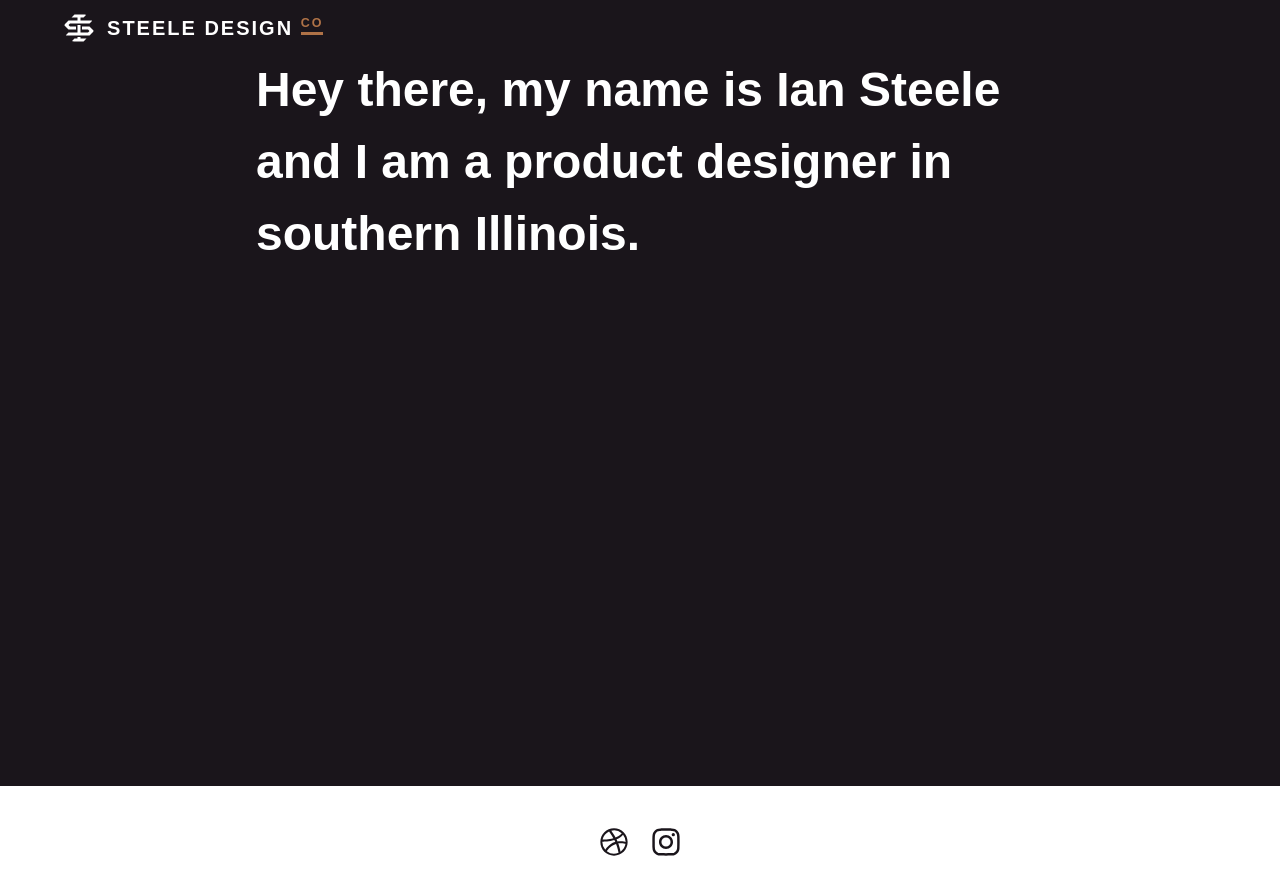
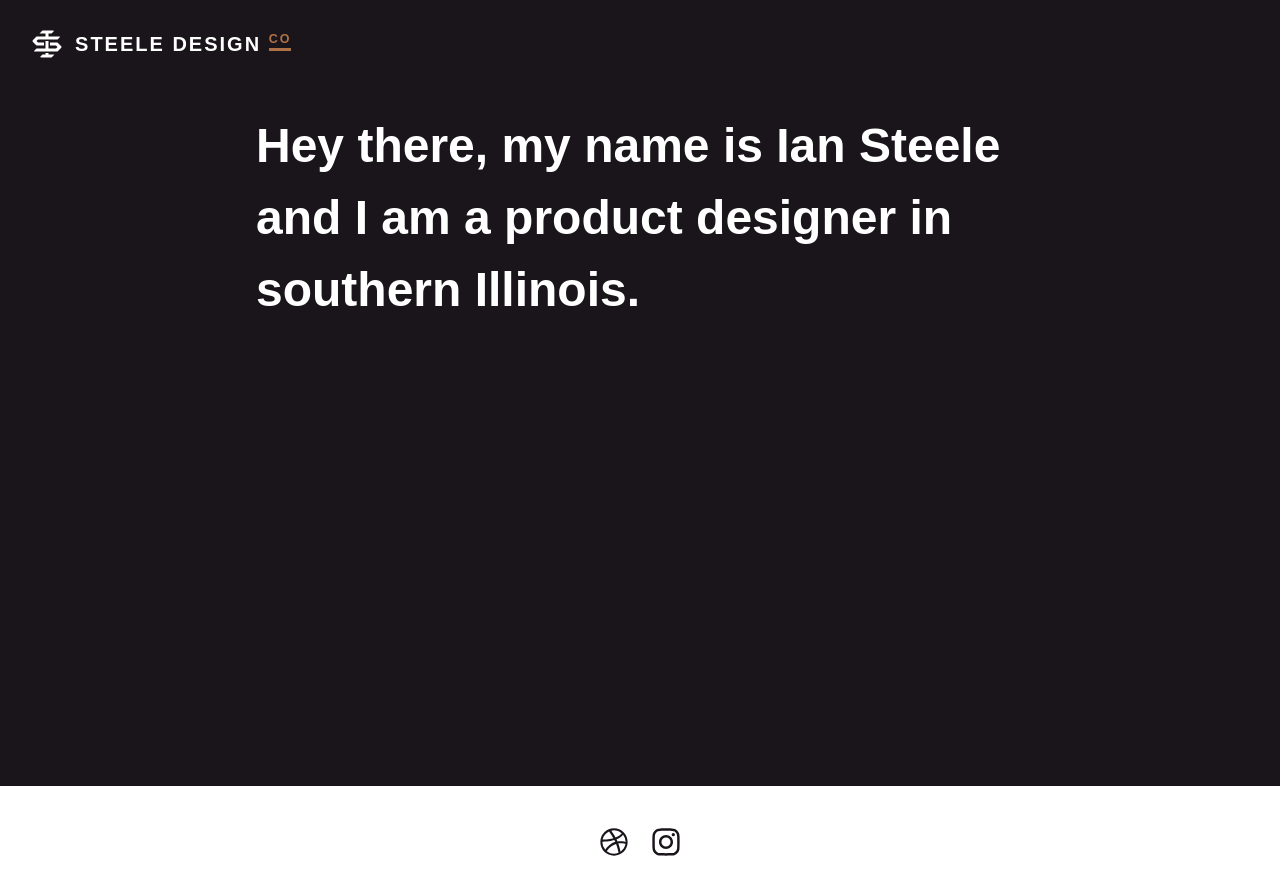
Before and after one commit to iansteele/iansteele, a Jekyll site: the page built from _pages/about.html, in a window 1280 px wide. Shown: the top 895 px of the page. Built offline with Jekyll 4.4.1, drawn with Linux system fonts in a browser that asks for light colours; some web fonts are replaced.

Commit message:
moved image to bottom of page. Changed saying in hero

```diff
--- a/_sass/_content.scss
+++ b/_sass/_content.scss
@@ -3,28 +3,32 @@
 --------------------------- */
 
 .hero {
-	background: url(../img/hero-background.png);
+	background-image: url(../img/hero-background.png);
+	background-position: bottom center;
 	background-size: cover;
-	padding-top: $spacing--xl;
+	display: flex;
+	flex-direction: column;
+	justify-content: center;
+	margin-bottom: $spacing--l;
+	padding: 2rem 0;
 	position: relative;
 	text-align: center;
-	justify-content: center;
-	min-height: 360px;
 
-	> img {
-		display: block;
-		// border: .25rem solid $brand-secondary;
-		// border-radius: 50%;
-		margin: 0 auto 1rem auto;
-		width: 10rem;
+	.hero-content {
+		margin: 16% auto;
+		width: 100%;
 	}
 
 	.caret {
-		border-left: 8px solid transparent;
-		border-right: 8px solid transparent;
-		border-top: 8px solid $brand-secondary;
+		border-left: $spacing--s solid transparent;
+		border-right: $spacing--s solid transparent;
+		border-top: $spacing--s solid $brand-secondary;
+		bottom: $spacing--l;
 		height: 0;
-		margin: 0 auto $spacing--xl auto;
+		left: 50%;
+		margin: 0 auto;
+		position: absolute;
+		transform: translateX(-50%);
 		width: 0;
 	}
 }
@@ -33,14 +37,17 @@
   background: $white;
   border-top: 1rem solid $brand-secondary;
   color: $brand-primary;
-  padding: 2rem 1rem 1rem 1rem;
   text-align: center;
 
-  * {
-    margin-left: auto;
-    margin-right: auto;
-    max-width: 95%;
-  }
+	> img {
+		display: block;
+		// border: .25rem solid $brand-secondary;
+		// border-radius: 50%;
+		margin: $spacing--l auto;
+		max-width: 160px;
+		width: 40%;
+	}
+
 }
 
 .footer {
@@ -56,9 +63,6 @@
 
 @media screen and (min-width: 768px) {
 	.hero {
-		align-items: center;
-		justify-content: center;
-		min-height: 34em;
 	}
 }
 
--- a/_sass/_layout.scss
+++ b/_sass/_layout.scss
@@ -49,8 +49,10 @@ footer {
 }
 
 @media (min-width: 768px) {
-
-
+  .projects{
+    padding-bottom: $spacing--xl;
+    padding-top: $spacing--xl;
+  }
 }
 
 @media (min-width: 1200px) {
@@ -64,6 +66,7 @@ footer {
   header,
   .projects {
     max-width: 100%;
-    padding: 0 48pt !important;
+    padding-left: 48pt;
+    padding-right: 48pt;
   }
 }
--- a/_sass/_nav.scss
+++ b/_sass/_nav.scss
@@ -14,6 +14,7 @@ header {
 
 .logo {
 	color: $white;
+	fill: $white;
 	font-size: $font-size--m;
 	font-weight: 900;
 	padding: .5rem 0;
@@ -46,7 +47,6 @@ header {
   svg {
 		margin-right: .375em;
   	border-radius: 50%;
-  	fill: $white;
   	height: 1.5em;
   	width: 1.5em;
   }
--- a/_sass/_projects.scss
+++ b/_sass/_projects.scss
@@ -15,7 +15,7 @@
 
 .project {
 	border-radius: .25em;
-	box-shadow: rgba(0,0,0,.4) 0 0 1em 0;
+	// box-shadow: rgba(0,0,0,.4) 0 0 1em 0;
 	display: inline-block;
 	flex-basis: 100%;
 	position: relative;
--- a/_sass/_typography.scss
+++ b/_sass/_typography.scss
@@ -24,8 +24,8 @@ p {
 	font-size: $font-size-l;
 	font-weight: 900;
 	line-height: 1.5;
-	max-width: 90%;
-	margin: 0 auto $spacing--xl auto;
+	max-width: 80%;
+	margin: $spacing--l auto;
 }
 
 .label {
@@ -48,7 +48,7 @@ p {
 }
 
 .callout {
-	margin-bottom: 1rem;
+	margin: 1rem auto;
 	max-width: 75%;
 }
 
```
Also changed, not shown: _layouts/home.html (+6 -4 lines), assets/img/illustrations/hero-background.png (added), 2 other files.
